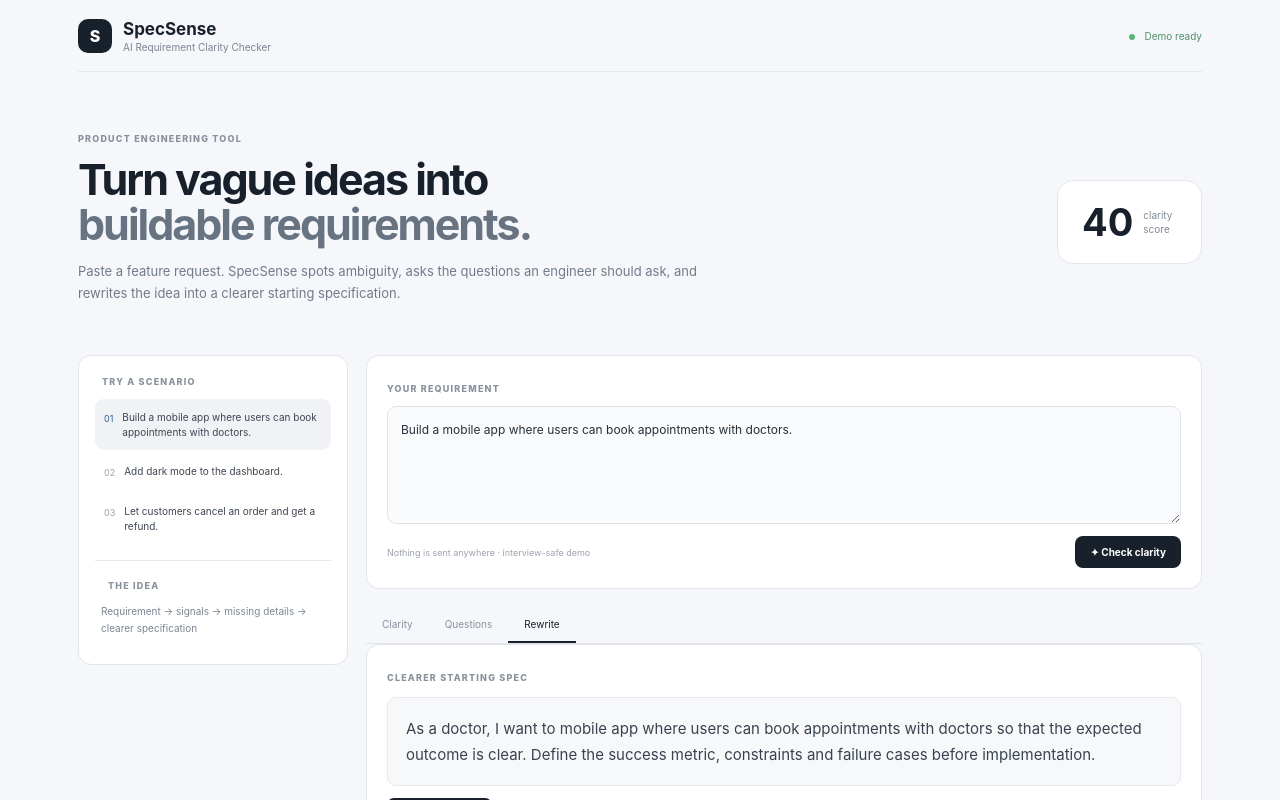
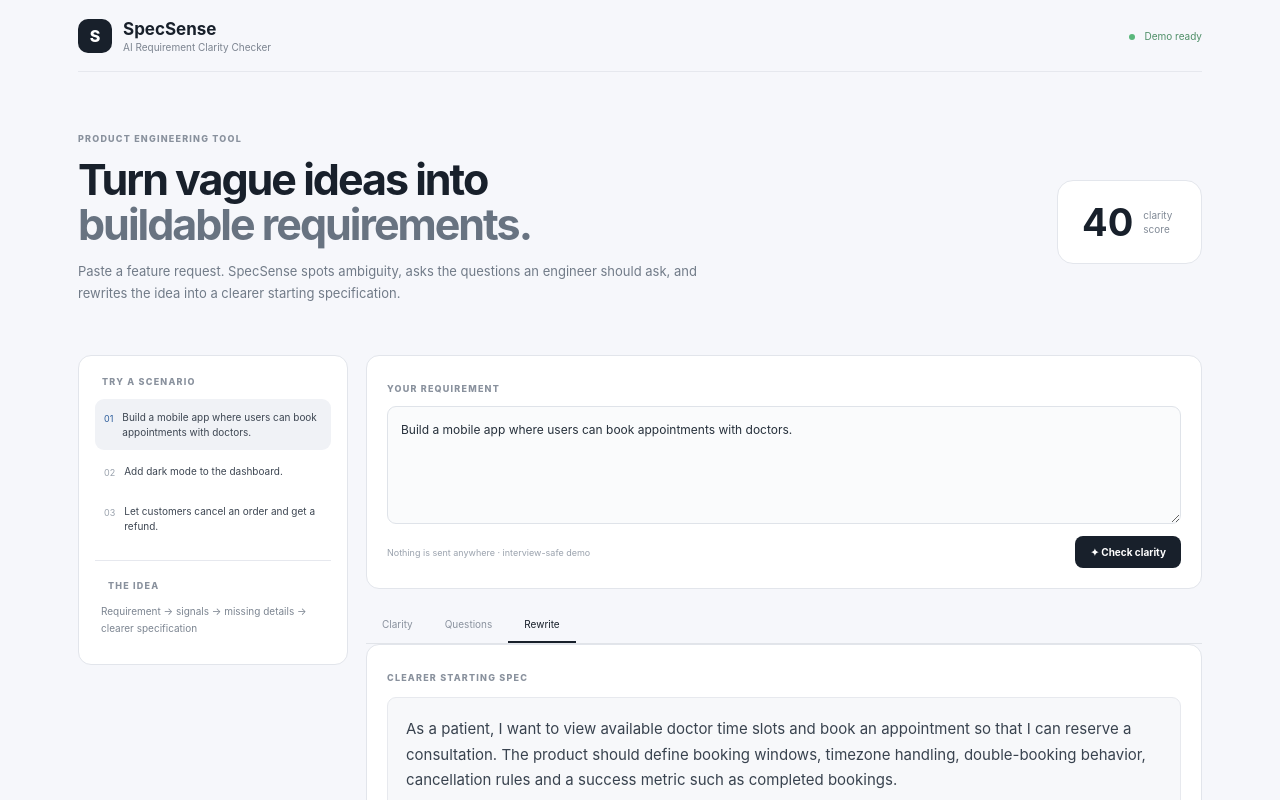
Before and after one commit to Bhumikamsrit/buglens-ai, a Next.js app: page / in a window 1280 px wide. Both pictures are taken after a click on the button "Rewrite". Shown: the top 800 px of the page. Built offline with nearby package versions, Linux system fonts and the light colour scheme.

Commit message:
Make SpecSense rewrites scenario-specific

```diff
--- a/app/page.tsx
+++ b/app/page.tsx
@@ -9,14 +9,25 @@
  'Let customers cancel an order and get a refund.'
 ];
 
+function buildRewrite(text:string){
+ const s=text.toLowerCase();
+ if(s.includes('appointment')||s.includes('doctor')) return 'As a patient, I want to view available doctor time slots and book an appointment so that I can reserve a consultation. The product should define booking windows, timezone handling, double-booking behavior, cancellation rules and a success metric such as completed bookings.';
+ if(s.includes('dark mode')||s.includes('theme')) return 'Add a dark-mode option to the dashboard that lets a signed-in user switch between light and dark themes. The preference should persist across sessions, apply consistently to all dashboard components, remain accessible, and fall back safely if a theme-specific asset is unavailable.';
+ if(s.includes('cancel')&&s.includes('refund')) return 'Allow a customer to cancel an eligible order and automatically initiate the appropriate refund. Define the cancellation window, partial-versus-full refund rules, payment-provider failures, order states that cannot be cancelled, refund status shown to the customer, and the expected refund completion time.';
+ if(s.includes('login')||s.includes('auth')) return 'Allow users to sign in securely and maintain a session across supported devices. Define authentication methods, session expiry, failed-login behavior, authorization rules, recovery flows and measurable success criteria.';
+ if(s.includes('notification')||s.includes('notify')) return 'Allow users to receive notifications for the specified event. Define the trigger, delivery channels, timing, user preferences, duplicate-prevention behavior, failure handling and a measurable delivery-success target.';
+ const cleaned=text.trim().replace(/[.?!]+$/,'');
+ return `Define the feature “${cleaned}” with an explicit user, expected outcome, acceptance criteria, constraints, edge cases and success metric before implementation.`;
+}
+
 function analyze(text:string):Result{
  const s=text.toLowerCase();
  const missing:string[]=[];
  if(!/user|customer|admin|doctor|student|employee|people/.test(s)) missing.push('Who is the user?');
- if(!/when|after|before|until|daily|weekly|real.?time/.test(s)) missing.push('When should it happen?');
- if(!/if|unless|cannot|error|fail|edge|limit|only|except/.test(s)) missing.push('What happens in edge cases?');
+ if(!/when|after|before|until|daily|weekly|real.?time|session|persist/.test(s)) missing.push('When should it happen?');
+ if(!/if|unless|cannot|error|fail|edge|limit|only|except|double|eligible/.test(s)) missing.push('What happens in edge cases?');
  if(!/metric|success|rate|percent|goal|target|increase|reduce/.test(s)) missing.push('How will success be measured?');
- if(!/must|should|allow|prevent|require|permission|role|secure/.test(s)) missing.push('What rules or constraints apply?');
+ if(!/must|should|allow|prevent|require|permission|role|secure|persist/.test(s)) missing.push('What rules or constraints apply?');
  const score=Math.max(22,100-missing.length*15);
  const questions=missing.slice(0,4);
  const signals:string[]=[];
@@ -24,11 +35,7 @@
  if(/book|appointment|cancel|refund|payment/.test(s)) signals.push('Business workflow');
  if(/user|customer|doctor|student/.test(s)) signals.push('User-facing behavior');
  if(!signals.length) signals.push('Feature requirement');
- const cleaned=text.trim().replace(/\.$/,'');
- const actor=/doctor/.test(s)?'doctor':/customer/.test(s)?'customer':'user';
- const action=cleaned.replace(/^build\s+(a|an)\s+/i,'').replace(/^add\s+/i,'').replace(/^let\s+/i,'');
- const rewrite=`As a ${actor}, I want to ${action.toLowerCase()} so that the expected outcome is clear. Define the success metric, constraints and failure cases before implementation.`;
- return {score,missing,questions,rewrite,signals};
+ return {score,missing,questions,rewrite:buildRewrite(text),signals};
 }
 
 export default function Home(){
@@ -47,7 +54,7 @@
     <nav>{[['analysis','Clarity'],['questions','Questions'],['rewrite','Rewrite']].map(([k,l])=><button key={k} className={active===k?'on':''} onClick={()=>setActive(k as typeof active)}>{l}</button>)}</nav>
     {active==='analysis'&&<div className="results"><div className="card score"><div><label>CLARITY SCORE</label><strong>{result.score}<small>/100</small></strong></div><div className="bar"><span style={{width:`${result.score}%`}}/></div><p>{result.score>=75?'Good starting point — a few details would make this implementation-ready.':result.score>=50?'Promising idea, but important decisions are still undefined.':'Too vague to estimate reliably — clarify the basics first.'}</p></div><div className="grid"><div className="card"><label>SIGNALS DETECTED</label>{result.signals.map(x=><div className="row" key={x}>✓ <b>{x}</b></div>)}</div><div className="card"><label>MISSING DETAILS</label>{result.missing.length?result.missing.map((x,i)=><div className="row" key={x}><span className="num">{i+1}</span><b>{x}</b></div>):<div className="good">✓ Looks unusually specific.</div>}</div></div></div>}
     {active==='questions'&&<div className="card questions"><label>QUESTIONS AN ENGINEER SHOULD ASK</label>{result.questions.map((x,i)=><div className="question" key={x}><span>Q{i+1}</span><b>{x}</b></div>)}<p>These questions turn a vague ticket into something the engineering team can safely build.</p></div>}
-    {active==='rewrite'&&<div className="card rewrite"><label>CLEARER STARTING SPEC</label><p>{result.rewrite}</p><button onClick={()=>navigator.clipboard?.writeText(result.rewrite)}>Copy specification</button><div className="tip"><b>Why this is better</b><span>It makes the actor, action and expected outcome explicit while surfacing remaining constraints.</span></div></div>}
+    {active==='rewrite'&&<div className="card rewrite"><label>CLEARER STARTING SPEC</label><p>{result.rewrite}</p><button onClick={()=>navigator.clipboard?.writeText(result.rewrite)}>Copy specification</button><div className="tip"><b>Why this is better</b><span>The rewrite is tailored to the detected feature rather than using a generic sentence template.</span></div></div>}
    </div>
   </section>
   <footer><b>SpecSense v1.0</b><span>AI-assisted requirement clarification · Simple enough to demo in 60 seconds</span></footer>
```
